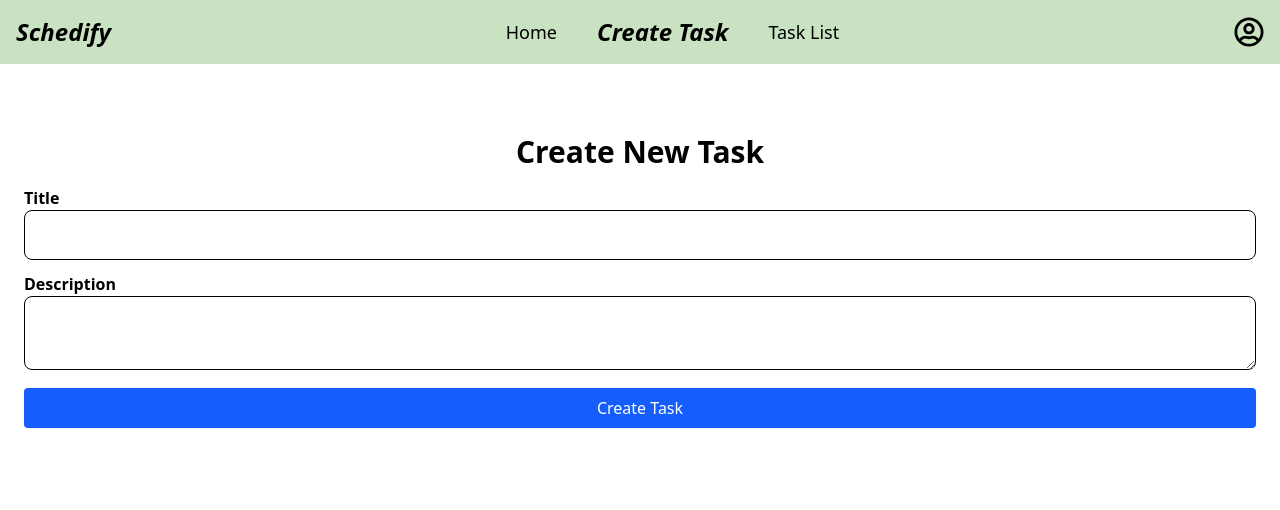
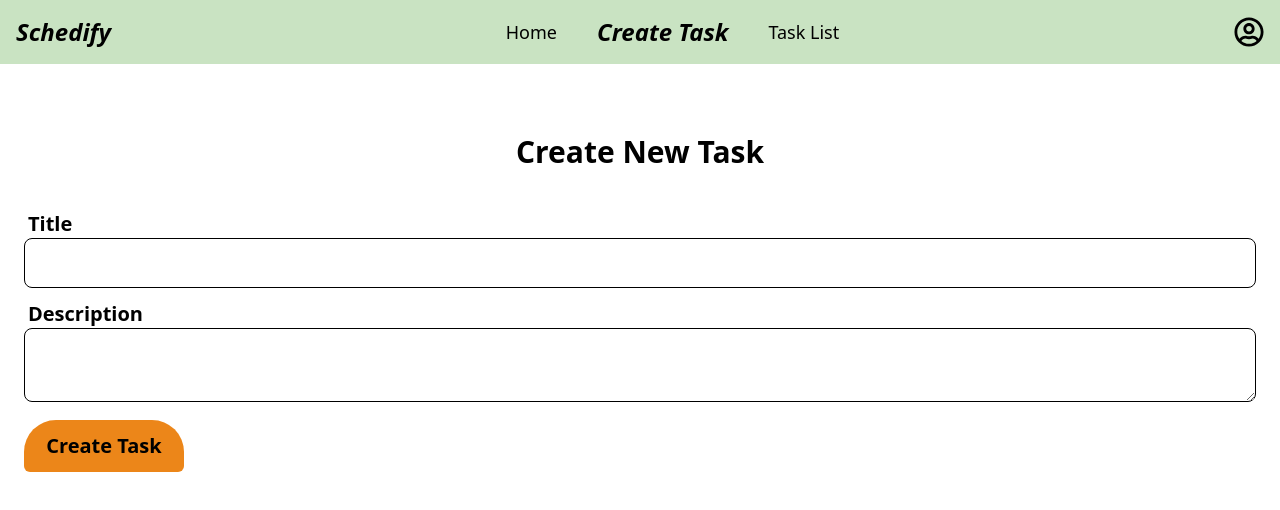
Before and after one commit to farhana988/Schedify-client, a React (Vite) app: page /createTask in a window 1280 px wide. Shown: the top 510 px of the page. Built offline with nearby package versions, Linux system fonts and the light colour scheme; no server answers.

Commit message:
create task and task list pages designed

```diff
--- a/src/components/Login.jsx
+++ b/src/components/Login.jsx
@@ -18,7 +18,7 @@ const Login = () => {
     <div className="flex items-center justify-center ">
       <button
         onClick={handleLogin}
-        className="bg-[#ec8619] font-semibold rounded-t-4xl rounded-b-md px-5 py-3 "
+        className="bg-[#ec8619] font-semibold rounded-t-4xl rounded-b-md px-5 py-3 cursor-pointer"
       >
         Sign in with Google
       </button>
--- a/src/pages/CreateTask/CreateTask.jsx
+++ b/src/pages/CreateTask/CreateTask.jsx
@@ -33,7 +33,7 @@ const CreateTask = () => {
 
   return (
     <div className="container mx-auto mt-10 p-6 ">
-      <h2 className="text-3xl font-bold mb-4 text-center">Create New Task</h2>
+      <h2 className="text-3xl font-bold mb-10 text-center">Create New Task</h2>
       <CreateTaskForm
         register={register}
         handleSubmit={handleSubmit}
--- a/src/pages/CreateTask/CreateTaskForm.jsx
+++ b/src/pages/CreateTask/CreateTaskForm.jsx
@@ -5,7 +5,7 @@ const CreateTaskForm = ({ register, handleSubmit, errors, onSubmit }) => {
     <div>
       <form onSubmit={handleSubmit(onSubmit)} className="flex flex-col gap-3">
         <div>
-          <label className="block font-semibold">Title</label>
+          <label className="block font-bold lg:text-xl pl-1">Title</label>
           <input
             type="text"
             {...register("title", {
@@ -20,7 +20,7 @@ const CreateTaskForm = ({ register, handleSubmit, errors, onSubmit }) => {
         </div>
 
         <div>
-          <label className="block font-semibold">Description</label>
+          <label className="block font-bold lg:text-xl pl-1">Description</label>
           <textarea
             {...register("description", {
               required: "Description is required",
@@ -35,10 +35,12 @@ const CreateTaskForm = ({ register, handleSubmit, errors, onSubmit }) => {
 
         <button
           type="submit"
-          className=" bg-blue-600 text-white py-2 rounded cursor-pointer"
+           className="bg-[#ec8619] font-semibold rounded-t-4xl rounded-b-md px-5 py-3
+           cursor-pointer w-40 lg:text-xl "
         >
           Create Task
         </button>
+
       </form>
     </div>
   );
--- a/src/pages/TaskList/TaskList.jsx
+++ b/src/pages/TaskList/TaskList.jsx
@@ -29,9 +29,9 @@ const TaskList = () => {
           `${import.meta.env.VITE_API_URL}/tasks?email=${user?.email}`
         );
         return data;
-      } catch (error) {
+      } catch  {
         alert("Something went wrong.");
-        console.log(error);
+
       }
     },
   });
@@ -97,8 +97,8 @@ const TaskList = () => {
   if (isError) return <p>{error.message}</p>;
 
   return (
-    <div className="container mx-auto p-6 ">
-      <h2 className="text-3xl font-bold text-center mb-20">Task List</h2>
+    <div className="container mx-auto p-6 mt-10">
+      <h2 className="text-3xl font-bold text-center mb-36">Task List</h2>
       <h2> </h2>
       <TaskListContent
         categories={categories}
```
